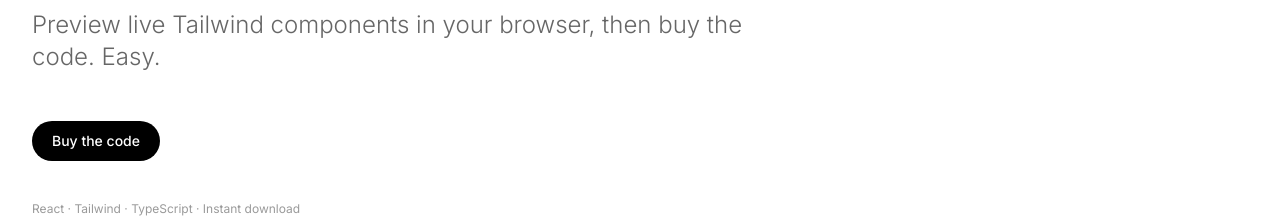
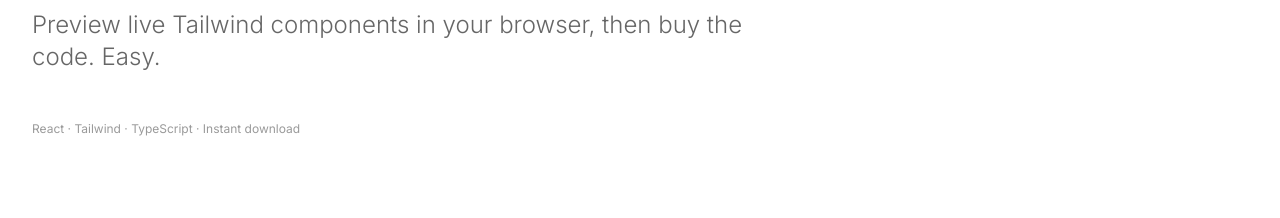
Before and after one commit to mh2023sfdbf/itsmarta-ui-kit, a Next.js app: page / in a window 1280 px wide. Shown: the part 2100-2318 px from the top of the page. Built offline with nearby package versions, Linux system fonts and the light colour scheme; a web font is replaced by a local one.

Commit message:
Remove Buy the code button from UI Templates section, keep tech stack info

```diff
--- a/components/sections/HeroGlassy.tsx
+++ b/components/sections/HeroGlassy.tsx
@@ -1103,16 +1103,6 @@
                 Preview live Tailwind components in your browser, then buy the code. Easy.
               </p>
 
-              {/* CTAs */}
-              <div className="flex flex-wrap items-center gap-4 sm:gap-6 mb-10">
-                <a
-                  href="https://buy.stripe.com/test_28E4gy5Wf2i37Ri4QJ4ko02"
-                  className="inline-flex items-center px-5 py-2.5 rounded-full bg-black text-white text-sm font-medium hover:bg-black/80 transition-colors"
-                >
-                  Buy the code
-                </a>
-              </div>
-
               <p className="text-xs text-black/40">
                 React · Tailwind · TypeScript · Instant download
               </p>
```
